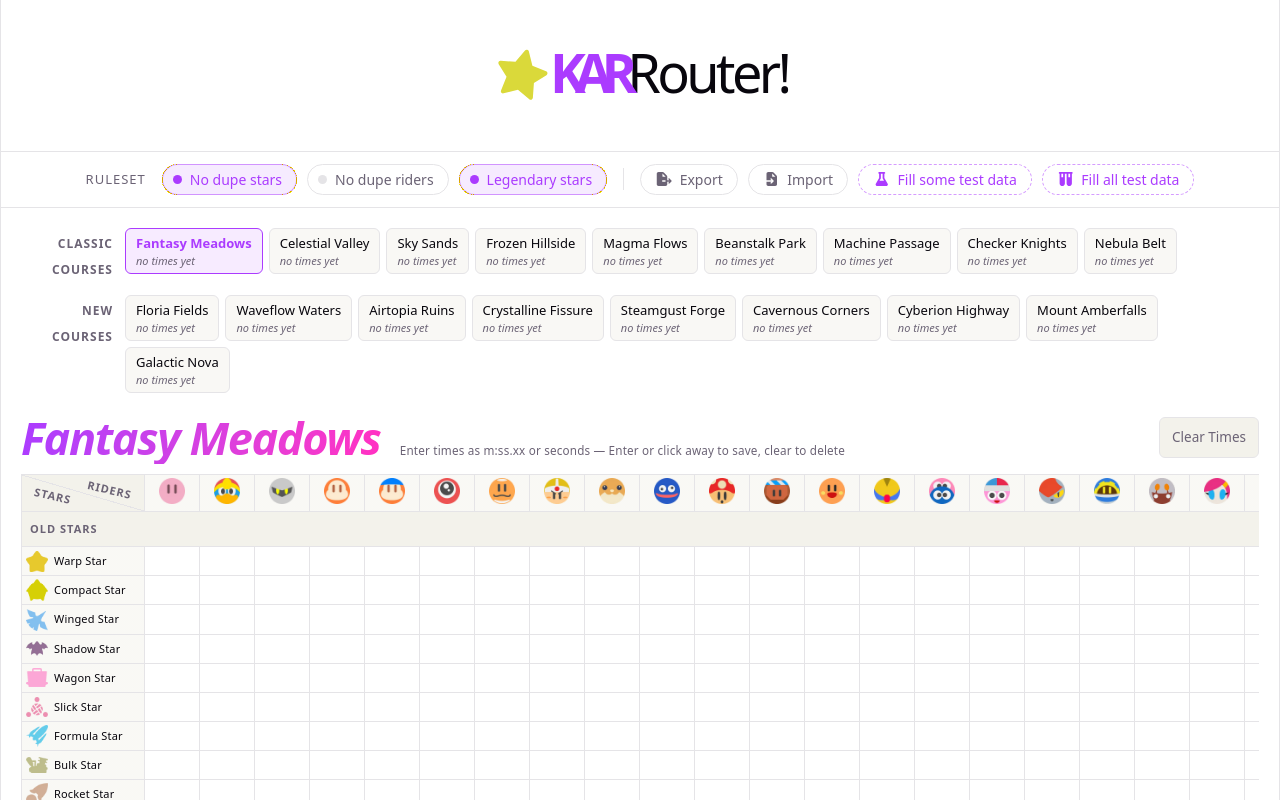
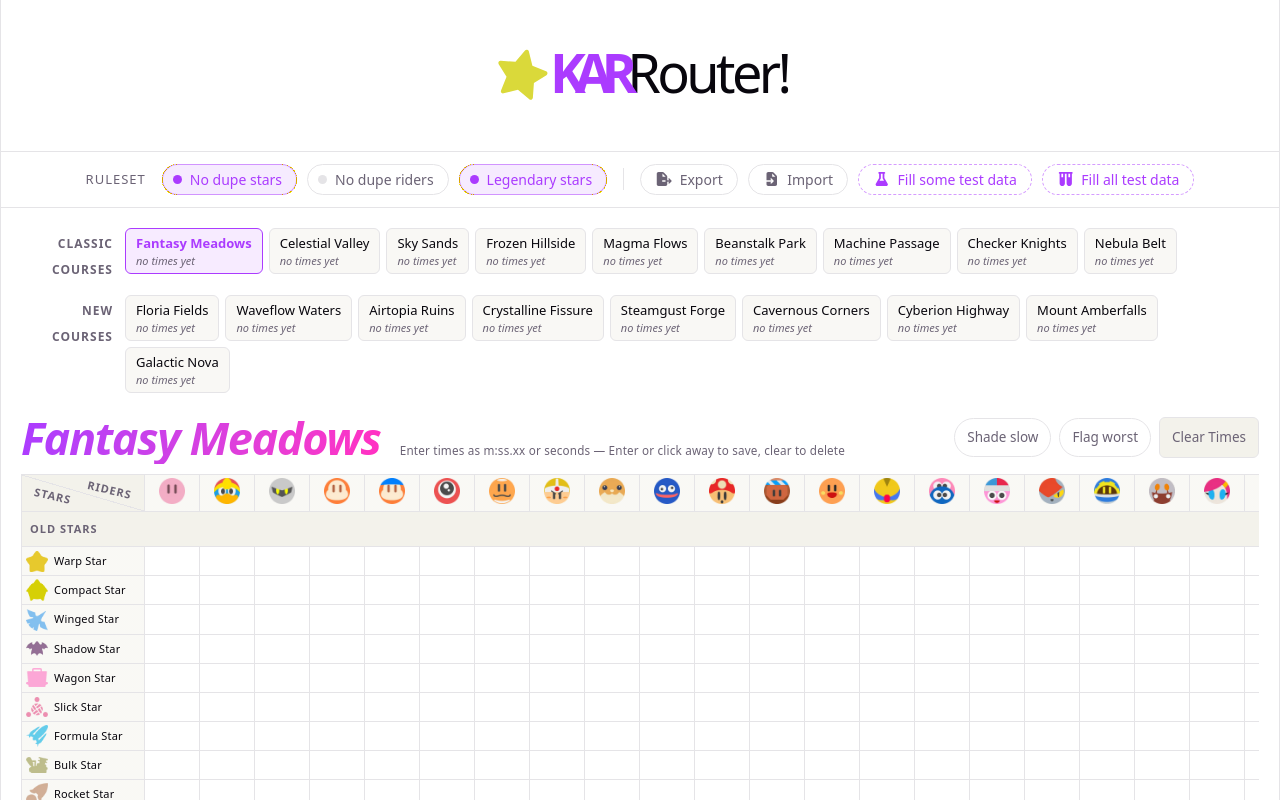
Before and after one commit to eronth/kar-router, a React (Vite) app: page / in a window 1280 px wide. Shown: the top 800 px of the page. Built offline with nearby package versions, Linux system fonts and the light colour scheme.

Commit message:
Better showing TimeGrid results.

```diff
--- a/src/components/CourseList/CourseChip/CourseChip.tsx
+++ b/src/components/CourseList/CourseChip/CourseChip.tsx
@@ -1,8 +1,9 @@
 import {
   RIDERS,
-  OLD_STARS, NEW_STARS, LEGENDARY_STARS
+  OLD_STARS, NEW_STARS, LEGENDARY_STARS,
+  isLegendaryStar,
  } from '../../../data/gameData';
-import type { Course, Star } from "../../../types/types";
+import type { Course } from "../../../types/types";
 import { splitComboKey } from "../../../utils/optimizer";
 import { formatMs } from "../../../utils/time";
 import type { CourseListProps } from '../CourseList';
@@ -20,17 +21,16 @@ export default function CourseChip({
   onSelect,
 }: Props) {
   const record = times[course] ?? {};
-  const entries = Object.values(record);
-  const best = entries.length > 0 ? Math.min(...entries) : null;
+  // Only combos the current ruleset permits count toward best time and totals.
+  const countedTimes = Object.entries(record)
+    .filter(([key]) => allowLegendary || !isLegendaryStar(splitComboKey(key).star))
+    .map(([, ms]) => ms);
+  const best = countedTimes.length > 0 ? Math.min(...countedTimes) : null;
 
   const maxStarCount = OLD_STARS.length + NEW_STARS.length + (allowLegendary ? LEGENDARY_STARS.length : 0);
   const maxTimesCount = RIDERS.length * maxStarCount;
 
-  const currentTimesCount = allowLegendary
-  ? Object.keys(record).length
-  : Object.keys(record).filter(
-      key => !(LEGENDARY_STARS as readonly Star[]).includes(splitComboKey(key).star)
-    ).length;
+  const currentTimesCount = countedTimes.length;
 
   const timesCountText = (currentTimesCount >= maxTimesCount) ? 'All' : `${currentTimesCount}`;
   const timesWord      = (currentTimesCount === 1) ? 'time' : 'times';
@@ -39,7 +39,7 @@ export default function CourseChip({
   return (
     <button
       type="button"
-      className={`course-chip${selected === course ? ' selected' : ''}${entries.length === 0 ? ' empty' : ''}`}
+      className={`course-chip${selected === course ? ' selected' : ''}${countedTimes.length === 0 ? ' empty' : ''}`}
       onClick={() => onSelect(course)}
     >
       <span className="name">{course}</span>
--- a/src/components/TimeGrid/TimeGrid.css
+++ b/src/components/TimeGrid/TimeGrid.css
@@ -185,6 +185,20 @@
         font-weight: 700;
         background: var(--accent-bg);
       }
+
+      /* Absolute best across the allowed groups; always paired with .best. */
+      &.best-of-best {
+        color: var(--star);
+      }
+
+      &.below-avg {
+        background: var(--warning-bg-soft);
+      }
+
+      &.worst {
+        color: var(--warning);
+        background: var(--warning-bg);
+      }
     }
   }
 
@@ -206,6 +220,28 @@
     user-select: none;
   }
 
+  .view-toggle {
+    font: inherit;
+    font-size: 0.75em;
+    padding: 5px 12px;
+    color: var(--text);
+    background: none;
+    border: 1px solid var(--border);
+    border-radius: 999px;
+    cursor: pointer;
+    transition: border-color 0.2s, color 0.2s, background 0.2s;
+
+    &:hover {
+      border-color: var(--accent-border);
+    }
+
+    &.on {
+      color: var(--accent);
+      background: var(--accent-bg);
+      border-color: var(--accent-border);
+    }
+  }
+
   /* Sticky header cells swap only the image layer so the opaque
      background-color underneath keeps covering scrolled content. */
   .rider-head:hover,
--- a/src/components/TimeGrid/TimeGrid.tsx
+++ b/src/components/TimeGrid/TimeGrid.tsx
@@ -1,4 +1,4 @@
-import { useRef, useState } from 'react'
+import { useEffect, useRef, useState } from 'react'
 import './TimeGrid.css'
 import { RIDERS, RIDER_ICONS, STAR_ICONS, STAR_GROUPS } from '../../data/gameData'
 import { comboKey, type CourseTimes } from '../../utils/optimizer'
@@ -8,7 +8,7 @@ import TimeGridTitleRegion from './TimeGridTitleRegion/TimeGridTitleRegion'
 
 interface TimeCellProps {
   value: number | undefined
-  isBest: boolean
+  className: string | undefined
   disabled: boolean
   label: string
   onCommit: (ms: number | null) => void
@@ -18,7 +18,7 @@ interface TimeCellProps {
 
 function TimeCell({
   value,
-  isBest,
+  className,
   disabled,
   label,
   onCommit,
@@ -32,7 +32,7 @@ function TimeCell({
       key={value ?? 'empty'}
       type="text"
       inputMode="decimal"
-      className={isBest ? 'best' : undefined}
+      className={className}
       disabled={disabled}
       defaultValue={value !== undefined ? formatMs(value) : ''}
       title={label}
@@ -68,6 +68,27 @@ interface Props {
   onClearAll: () => void
 }
 
+interface ViewOptions {
+  shadeSlow: boolean
+  flagWorst: boolean
+}
+
+const VIEW_KEY = 'kar-router:view'
+const DEFAULT_VIEW: ViewOptions = { shadeSlow: false, flagWorst: false }
+
+const VIEW_TOGGLES: { key: keyof ViewOptions; label: string; hint: string }[] = [
+  {
+    key: 'shadeSlow',
+    label: 'Shade slow',
+    hint: 'Shade times slower than this course’s average',
+  },
+  {
+    key: 'flagWorst',
+    label: 'Flag worst',
+    hint: 'Highlight your slowest time on this course',
+  },
+]
+
 export default function TimeGrid({
   course,
   record,
@@ -76,8 +97,61 @@ export default function TimeGrid({
   onClearCourse,
   onClearAll,
 }: Props) {
-  const entries = Object.values(record)
-  const bestMs = entries.length > 0 ? Math.min(...entries) : null
+  const [view, setView] = useState<ViewOptions>(() => {
+    try {
+      const raw = localStorage.getItem(VIEW_KEY)
+      return raw ? { ...DEFAULT_VIEW, ...JSON.parse(raw) } : DEFAULT_VIEW
+    } catch {
+      return DEFAULT_VIEW
+    }
+  })
+
+  useEffect(() => {
+    localStorage.setItem(VIEW_KEY, JSON.stringify(view))
+  }, [view])
+
+  // Best per star group, plus best/worst/average over the groups the current
+  // ruleset allows — excluded legendary times never set the course-wide marks.
+  const groupBests = new Map<string, number>()
+  const rulesetTimes: number[] = []
+  for (const group of STAR_GROUPS) {
+    const values: number[] = []
+    for (const star of group.stars) {
+      for (const rider of RIDERS) {
+        const value = record[comboKey(star, rider)]
+        if (value !== undefined) values.push(value)
+      }
+    }
+    if (values.length > 0) groupBests.set(group.label, Math.min(...values))
+    if (allowLegendary || !group.legendary) rulesetTimes.push(...values)
+  }
+  const bestMs = rulesetTimes.length > 0 ? Math.min(...rulesetTimes) : null
+  const worstMs = rulesetTimes.length > 0 ? Math.max(...rulesetTimes) : null
+  const avgMs =
+    rulesetTimes.length > 0
+      ? rulesetTimes.reduce((sum, ms) => sum + ms, 0) / rulesetTimes.length
+      : null
+
+  function cellClass(
+    value: number | undefined,
+    groupBest: number | undefined,
+    groupOff: boolean,
+  ): string | undefined {
+    if (value === undefined) return undefined
+    const classes: string[] = []
+    const isGroupBest = value === groupBest
+    if (isGroupBest) classes.push('best')
+    if (!groupOff) {
+      if (value === bestMs) classes.push('best-of-best')
+      else if (!isGroupBest) {
+        // Group bests keep their "good" look even when they lag the course.
+        if (view.flagWorst && value === worstMs) classes.push('worst')
+        else if (view.shadeSlow && avgMs !== null && value > avgMs) classes.push('below-avg')
+      }
+    }
+    return classes.length > 0 ? classes.join(' ') : undefined
+  }
+
   const [selStar, setSelStar] = useState<Star | null>(null)
   const [selRider, setSelRider] = useState<Rider | null>(null)
   const inputRefs = useRef(new Map<string, HTMLInputElement>())
@@ -105,7 +179,22 @@ export default function TimeGrid({
         course={course}
         onClearCourse={onClearCourse}
         onClearAll={onClearAll}
-      />
+      >
+        {VIEW_TOGGLES.map((toggle) => (
+          <button
+            key={toggle.key}
+            type="button"
+            className={`view-toggle${view[toggle.key] ? ' on' : ''}`}
+            title={toggle.hint}
+            aria-pressed={view[toggle.key]}
+            onClick={() =>
+              setView((prev) => ({ ...prev, [toggle.key]: !prev[toggle.key] }))
+            }
+          >
+            {toggle.label}
+          </button>
+        ))}
+      </TimeGridTitleRegion>
 
       <div className="grid-scroll">
         <table>
@@ -129,6 +218,7 @@ export default function TimeGrid({
           </thead>
           {STAR_GROUPS.map((group) => {
             const groupOff = group.legendary && !allowLegendary
+            const groupBest = groupBests.get(group.label)
             return (
               <tbody key={group.label} className={groupOff ? 'off' : undefined}>
                 <tr className="group-row">
@@ -158,7 +248,7 @@ export default function TimeGrid({
                         <td key={rider} className={inSel ? 'sel' : undefined}>
                           <TimeCell
                             value={value}
-                            isBest={value !== undefined && value === bestMs}
+                            className={cellClass(value, groupBest, groupOff)}
                             disabled={groupOff}
                             label={`${star} + ${rider}`}
                             onCommit={(ms) => onSetTime(course, star, rider, ms)}
--- a/src/components/TimeGrid/TimeGridTitleRegion/TimeGridTitleRegion.css
+++ b/src/components/TimeGrid/TimeGridTitleRegion/TimeGridTitleRegion.css
@@ -27,9 +27,15 @@
     color: var(--text);
   }
 
-  .clear-times-button {
+  .title-actions {
     margin-left: auto;
     align-self: center;
+    display: flex;
+    align-items: center;
+    gap: 8px;
+  }
+
+  .clear-times-button {
     font: inherit;
     font-size: 0.75em;
     padding: 6px 12px;
--- a/src/components/TimeGrid/TimeGridTitleRegion/TimeGridTitleRegion.tsx
+++ b/src/components/TimeGrid/TimeGridTitleRegion/TimeGridTitleRegion.tsx
@@ -1,4 +1,4 @@
-import { useRef } from "react";
+import { useRef, type ReactNode } from "react";
 import type { Course } from "../../../types/types";
 import "./TimeGridTitleRegion.css";
 import { FontAwesomeIcon } from "@fortawesome/react-fontawesome";
@@ -8,9 +8,10 @@ type Props = {
   course: Course
   onClearCourse: (course: Course) => void
   onClearAll: () => void
+  children?: ReactNode
 };
 
-export default function TimeGridTitleRegion({ course, onClearCourse, onClearAll }: Props) {
+export default function TimeGridTitleRegion({ course, onClearCourse, onClearAll, children }: Props) {
   const dialogRef = useRef<HTMLDialogElement>(null);
 
   const closeDialog = () => dialogRef.current?.close();
@@ -21,19 +22,22 @@ export default function TimeGridTitleRegion({ course, onClearCourse, onClearAll
       Enter times as m:ss.xx or seconds — Enter or click away to save,
       clear to delete
     </span>
+    <div className="title-actions">
+      {children}
       <button
         className="clear-times-button"
         onClick={() => dialogRef.current?.showModal()}
       >
         Clear Times
       </button>
+    </div>
     <dialog
       ref={dialogRef}
       className="clear-times-dialog"
       onClick={(event) => {
         // Backdrop clicks target the dialog element itself; content clicks
         // land on the inner wrapper.
-        if (event.target === dialogRef.current) closeDialog();
+        if (event.target === dialogRef.current) { closeDialog(); }
       }}
     >
       <div className="clear-times-dialog-body">
--- a/src/data/gameData.ts
+++ b/src/data/gameData.ts
@@ -122,6 +122,10 @@ export const LEGENDARY_STARS: LegendaryStar[] = [
 
 export const STARS: Star[] = [...OLD_STARS, ...NEW_STARS, ...LEGENDARY_STARS];
 
+export function isLegendaryStar(star: Star): boolean {
+  return (LEGENDARY_STARS as Star[]).includes(star);
+}
+
 export const STAR_ICONS: Record<Star, string> = {
   'Warp Star': warpStarIcon,
   'Compact Star': compactStarIcon,
--- a/src/index.css
+++ b/src/index.css
@@ -49,6 +49,14 @@
   --warning: light-dark(
     oklch(58% 0.21 25),
     oklch(58% 0.21 25)
+  );
+  --warning-bg: light-dark(
+    oklch(58% 0.21 25 / 0.16),
+    oklch(58% 0.21 25 / 0.24)
+  );
+  --warning-bg-soft: light-dark(
+    oklch(58% 0.21 25 / 0.06),
+    oklch(58% 0.21 25 / 0.1)
   );
 
   --sans: system-ui, 'Segoe UI', Roboto, sans-serif;
```
Lines whose indentation alone changed are shown as unchanged.
